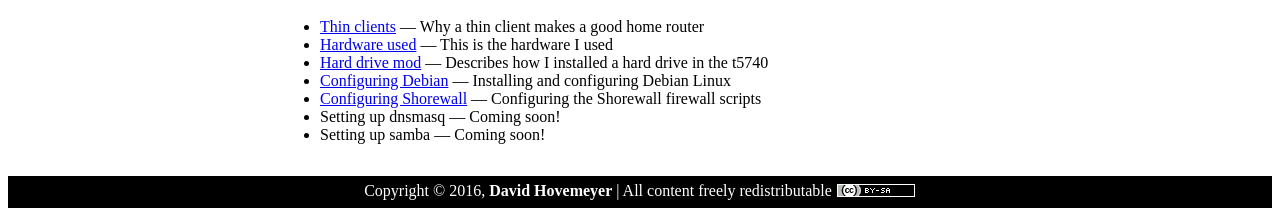
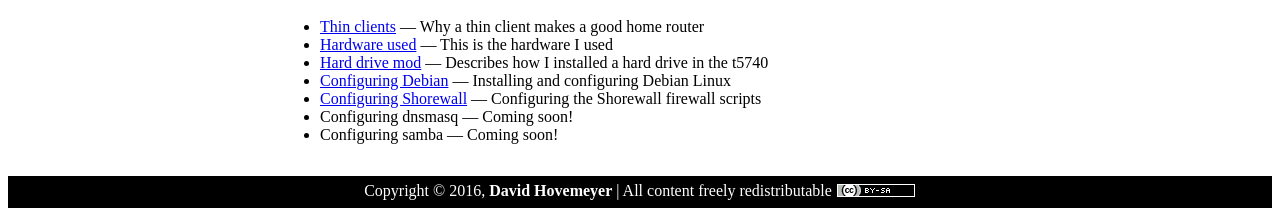
Before and after one commit to daveho/t5740router, a Jekyll site: the page built from index.md, in a window 1280 px wide. Shown: the part 698-911 px from the top of the page. Built offline with Jekyll 4.4.1, drawn with Linux system fonts in a browser that asks for light colours.

Commit message:
s,Setting up,Configuring,

```diff
--- a/index.md
+++ b/index.md
@@ -28,8 +28,8 @@ This website describes my project to set up an HP t5740 thin client as a home ro
 * [Hard drive mod](hdmod.html) &mdash; Describes how I installed a hard drive in the t5740
 * [Configuring Debian](debian.html) &mdash; Installing and configuring Debian Linux
 * [Configuring Shorewall](shorewall.html) &mdash; Configuring the Shorewall firewall scripts
-* Setting up dnsmasq &mdash; Coming soon!
-* Setting up samba &mdash; Coming soon!
+* Configuring dnsmasq &mdash; Coming soon!
+* Configuring samba &mdash; Coming soon!
 
 <!-- vim:set wrap: ­-->
 <!-- vim:set linebreak: -->
```
